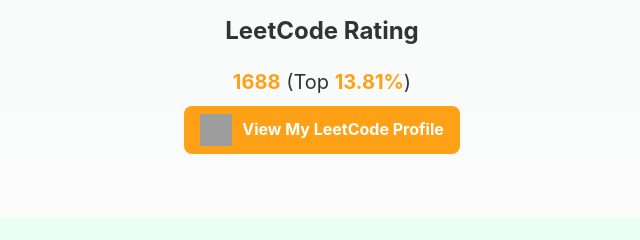
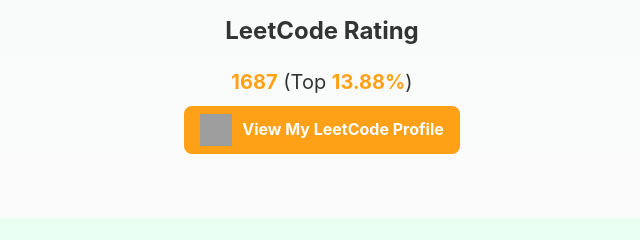
Before and after one commit to saurabhdamle11/saurabhdamle11.github.io, a website: page index.html in a window 1280 px wide. Shown: the part 2071-2311 px from the top of the page, 318-958 px from the left. Drawn offline with nearby package versions, Linux system fonts and the light colour scheme; grey boxes are pictures that could not be loaded.

Commit message:
Update index.html

```diff
--- a/index.html
+++ b/index.html
@@ -80,7 +80,7 @@
   <section id="leetcode" data-aos="fade-up" style="text-align: center; margin: 2rem 0;">
     <h2 style="margin-bottom: 1rem;">LeetCode Rating</h2>
     <p id="rating-display" style="font-size: 1.25rem; margin: 0.5rem 0;">
-      <strong style="color: #FFA116;">1688</strong> (Top <strong style="color: #FFA116;">13.81%</strong>)
+      <strong style="color: #FFA116;">1687</strong> (Top <strong style="color: #FFA116;">13.88%</strong>)
     </p>
     <a href="https://leetcode.com/saurabhdamle11" target="_blank" class="leetcode-link"
        style="display: inline-flex; align-items: center; text-decoration: none; background-color: #FFA116; color: white;
```
